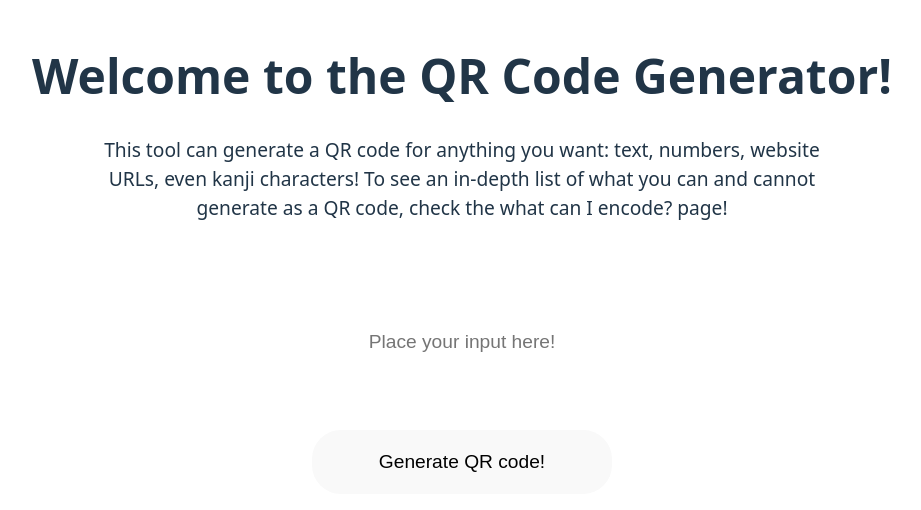
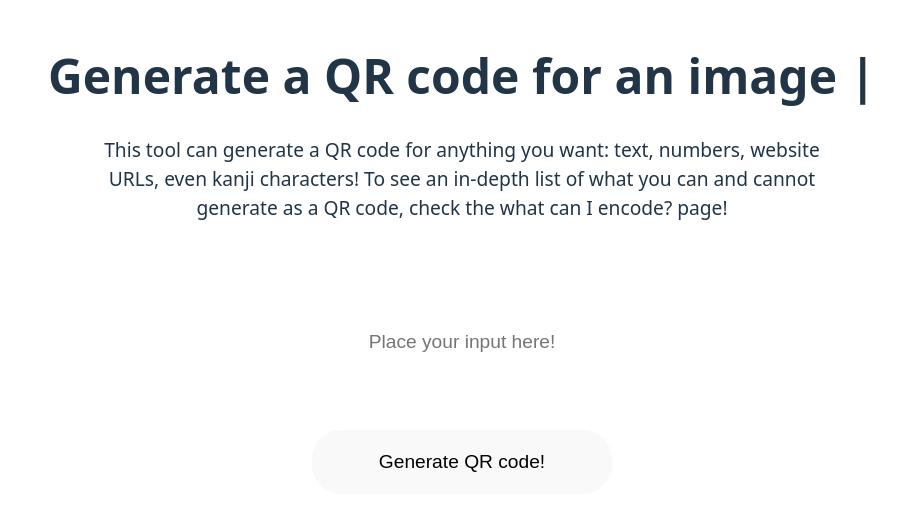
Before and after one commit to nicholasTropea/QRGenerator, a React (Vite) app: page / in a window 1280 px wide. Shown: the top 510 px of the page, without its empty margins (178-1099 px from the left). Built offline with nearby package versions, Linux system fonts and the light colour scheme.

Commit message:
Added typing animation to title

```diff
--- a/src/pages/Home.jsx
+++ b/src/pages/Home.jsx
@@ -1,4 +1,4 @@
-import { useState } from 'react';
+import { useEffect, useState } from 'react';
 import Button from '../components/Button.jsx';
 import InputField from '../components/InputField.jsx';
 import Canvas from '../components/Canvas.jsx';
@@ -6,12 +6,57 @@ import styles from '../styles/Home.module.scss';
 import main from '../utils/main.js';
 
 export default function Home() {
+  const [titleVal, setTitle] = useState('');
   const [value, setValue] = useState('');
-
   const [matrix, setMatrix] = useState(null);
 
+  const phrases = [
+    "your website",
+    "an image",
+    "your text",
+    "a pdf",
+    "your WIFI password"
+  ];
+
+  useEffect(() => {
+    let phraseIndex = 0;
+    let charIndex = 0;
+    let typing = true;
+
+    const type = () => {
+      const currentPhrase = phrases[phraseIndex];
+
+      if (typing) {
+        setTitle(currentPhrase.slice(0, charIndex++ + 1));
+
+        // Finished writing phrase
+        if (charIndex === currentPhrase.length + 1) {
+          typing = false;
+          setTimeout(type, 2000);
+          return;
+        }
+      }
+      else {
+        setTitle(currentPhrase.slice(0, charIndex-- - 1));
+
+        // Finished deleting phrase
+        if (charIndex === 0) {
+          typing = true;
+          phraseIndex = (phraseIndex + 1) % phrases.length;
+        }
+      }
+
+      setTimeout(type, typing ? 100 : 80);
+    };
+
+    type();
+
+    // Cleanup in case component unmounts
+    return () => clearTimeout();
+  }, []);
+
   const handleMatrixGeneration = (value) => {
-    if (value === null || value === '' || value === undefined) return;
+    if (!value) return;
 
     const resultMatrix = main(value);
     setMatrix(resultMatrix);
@@ -22,9 +67,15 @@ export default function Home() {
     setValue('');
   }
 
+  const switchInput = () => {
+
+
+    let chars = Array.from(titleVal);
+  }
+
   return (
     <div className={styles.main}>
-      <h1 className={styles.title}>Welcome to the QR Code Generator!</h1>
+      <h1 className={styles.title}>Generate a QR code for {titleVal} <span id={styles.textBar}>|</span> </h1>
 
       <p className={styles.infoText}>
         This tool can generate a QR code for anything you want: text, numbers, website URLs, even kanji characters!
--- a/src/styles/Home.module.scss
+++ b/src/styles/Home.module.scss
@@ -13,6 +13,19 @@
     margin-bottom: 3vh;
 }
 
+#textBar {
+    font-size: 1em;
+
+    animation: fadeInOut 500ms infinite alternate;
+
+    @at-root {
+        @keyframes fadeInOut {
+            0% { opacity: 0; }
+            100% { opacity: 1; }
+        }
+    }
+}
+
 .infoText {
     text-align: center;
     font-size: 1.2em;
```
